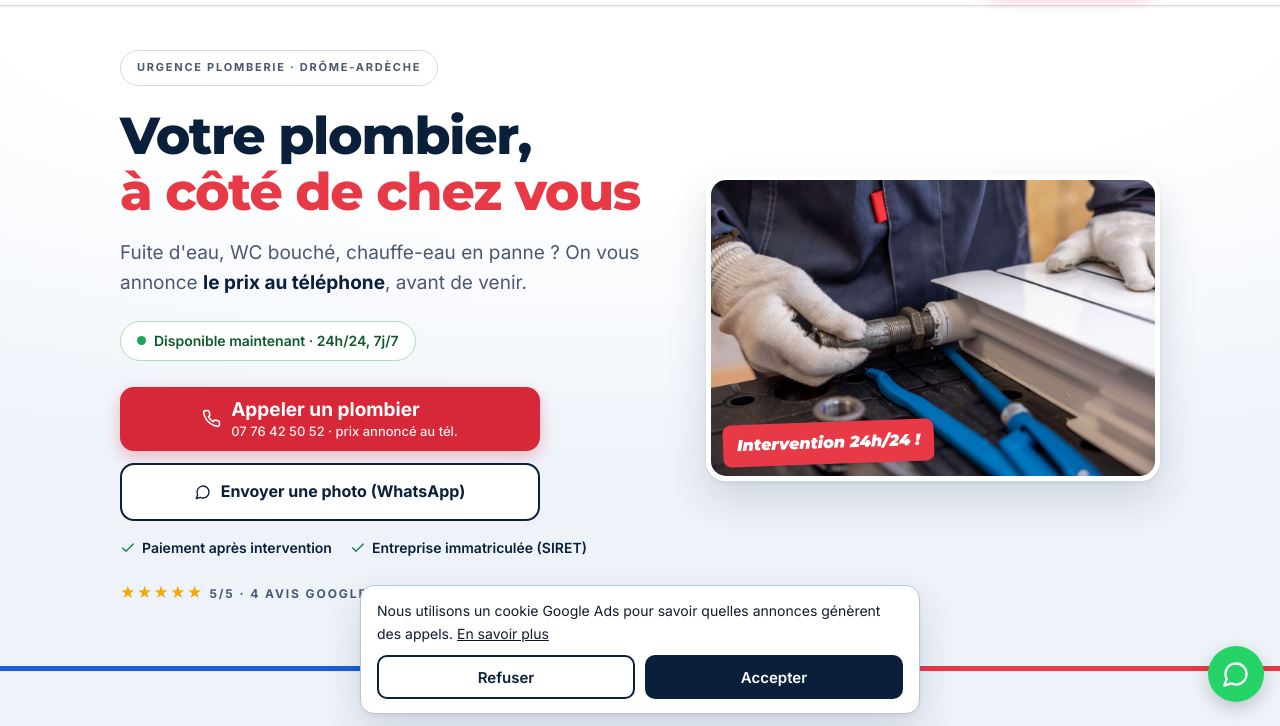
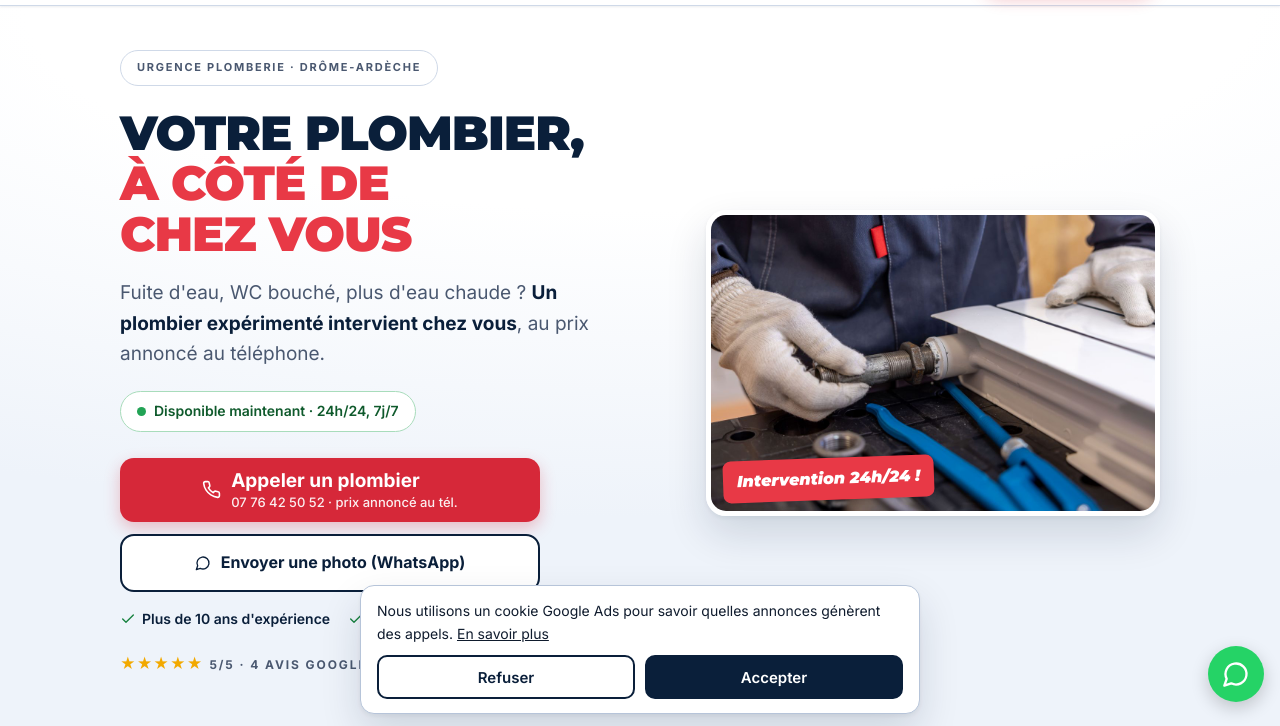
Before and after one commit to lacremetech-cloud/reseau-artisans-france, a plain HTML site: page index.html in a window 1280 px wide. Shown: the part 74-800 px from the top of the page. Drawn offline with Linux system fonts and the light colour scheme.

Commit message:
Hero en majuscules, accroche « plombier expérimenté », 10 ans d'expérience à la place du SIRET
Co-Authored-By: Claude Opus 5.5 <noreply@anthropic.com>

```diff
--- a/index.html
+++ b/index.html
@@ -73,7 +73,7 @@
   @media(max-width:359px){.eyebrow{white-space:normal;letter-spacing:.1em}.status{font-size:13px;padding:8px 12px}}
   .hero h1{margin:22px 0 18px;font-weight:900;letter-spacing:-.02em;line-height:1}
   .hero h1 .h1-top{display:block;font-size:clamp(24px,6.4vw,40px);text-transform:uppercase;line-height:1.05}
-  .hero h1.h1-near{font-weight:800;font-size:clamp(34px,5vw,52px);line-height:1.08;letter-spacing:-.025em;margin:22px 0 18px}
+  .hero h1.h1-near{font-weight:900;font-size:clamp(30px,4.4vw,48px);line-height:1.06;letter-spacing:-.02em;text-transform:uppercase;margin:22px 0 18px}
   .hero h1.h1-near span{display:block}
   .hero h1.h1-near .near{color:var(--red)}
   .hero h1 .city{display:block;color:var(--red);font-style:italic;font-size:clamp(46px,14vw,84px);line-height:1.02;margin-top:4px;padding-right:.08em;overflow-wrap:anywhere}
@@ -243,16 +243,16 @@
     <div class="wrap hero-grid">
       <div>
         <span class="eyebrow">Urgence plomberie · Drôme-Ardèche</span>
-        <h1 class="h1-near"><span>Votre plombier,</span><span class="near">à&nbsp;côté de&nbsp;chez&nbsp;vous</span></h1>
-        <p class="lead">Fuite d'eau, WC bouché, chauffe-eau en panne ? On vous annonce <b>le prix au téléphone</b>, avant de venir.</p>
+        <h1 class="h1-near"><span>Votre plombier,</span><span class="near">à&nbsp;côté&nbsp;de chez&nbsp;vous</span></h1>
+        <p class="lead">Fuite d'eau, WC bouché, plus d'eau chaude ? <b>Un plombier expérimenté intervient chez vous</b>, au prix annoncé au téléphone.</p>
         <span class="status"><span class="dot"></span>Disponible maintenant · 24h/24, 7j/7</span>
         <div class="hero-cta" id="hero-cta">
           <a class="btn btn-call js-call" href="tel:+33776425052"><svg class="ic"><use href="#i-phone"/></svg><span class="cta-txt">Appeler un plombier<small><span class="js-num">07 76 42 50 52</span> · prix annoncé au tél.</small></span></a>
           <a class="btn btn-ghost" href="https://wa.me/33776425052?text=Bonjour%2C%20j%27ai%20un%20probl%C3%A8me%20de%20plomberie%20%C3%A0%20" target="_blank" rel="noopener"><svg class="ic"><use href="#i-msg"/></svg>Envoyer une photo (WhatsApp)</a>
         </div>
         <ul class="assure">
+          <li><svg class="ic"><use href="#i-check"/></svg>Plus de 10 ans d'expérience</li>
           <li><svg class="ic"><use href="#i-check"/></svg>Paiement après intervention</li>
-          <li><svg class="ic"><use href="#i-check"/></svg>Entreprise immatriculée (SIRET)</li>
         </ul>
         <a class="rating" href="#avis"><span class="stars" aria-hidden="true">★★★★★</span>5/5 · 4 avis Google</a>
       </div>
@@ -316,7 +316,7 @@
         <div class="check"><svg class="ic"><use href="#i-check"/></svg><p><b>Devis écrit et signé</b> avant de commencer les travaux.</p></div>
         <div class="check"><svg class="ic"><use href="#i-check"/></svg><p><b>Paiement après intervention</b>, carte bancaire acceptée.</p></div>
         <div class="check"><svg class="ic"><use href="#i-check"/></svg><p><b>Rapport pour l'assurance</b> en cas de fuite ou de dégât des eaux.</p></div>
-        <div class="check"><svg class="ic"><use href="#i-check"/></svg><p><b>Entreprise déclarée</b>, immatriculée au RCS d'Aubenas : SIRET 105 406 755 00014.</p></div>
+        <div class="check"><svg class="ic"><use href="#i-check"/></svg><p><b>Plombiers expérimentés</b> : plus de 10 ans de dépannage, fuites, débouchage et chauffe-eau.</p></div>
         <div class="check"><svg class="ic"><use href="#i-check"/></svg><p><b>Facture détaillée</b> remise à la fin de chaque intervention.</p></div>
       </div>
     </div>
```
